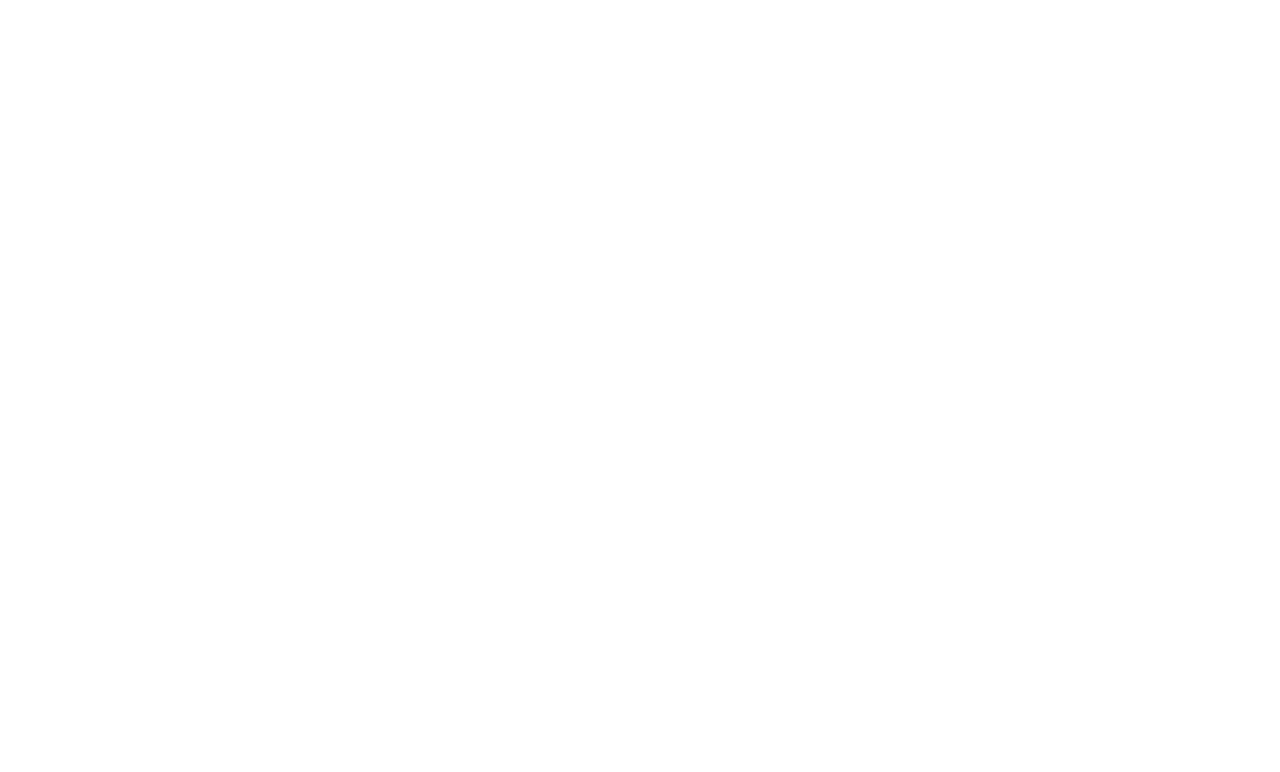
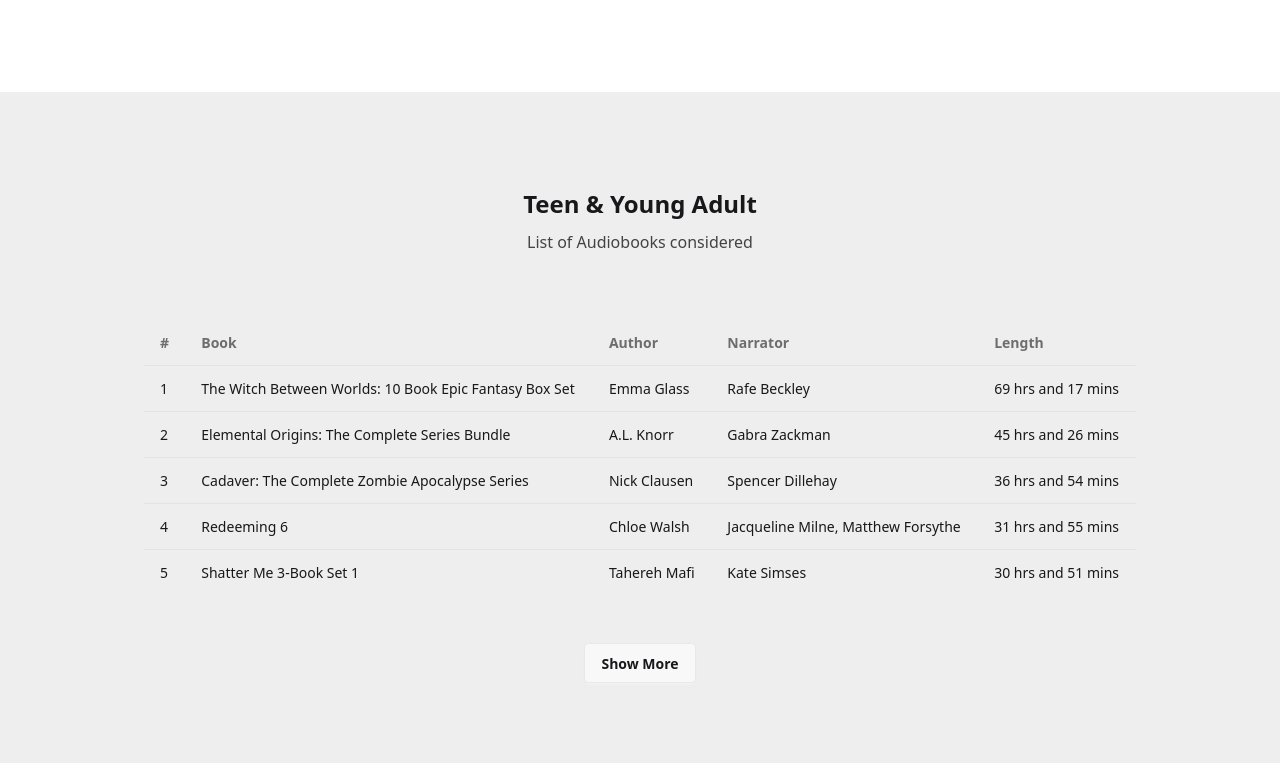
Before and after one commit to iaseth/data-is-beautiful, a SvelteKit app in the folder sv-master/: page /audible in a window 1280 px wide. Shown: the part 2248-3020 px from the top of the page. Before the commit the page ends 2340 px from the top, so only its background shows below. Built offline with nearby package versions, Linux system fonts and the light colour scheme.

Commit message:
Now listing top 5 books from each genre

```diff
--- a/sv-master/src/routes/audible/+page.svelte
+++ b/sv-master/src/routes/audible/+page.svelte
@@ -1,6 +1,7 @@
 
 <script lang="ts">
-	import BookCategory from "./BookCategory.svelte";
+	import BookCategoryBar from "./BookCategoryBar.svelte";
+	import BookCategoryFull from "./BookCategoryFull.svelte";
 	import { getCategories } from "./data";
 
 	const cats = getCategories();
@@ -11,15 +12,21 @@
 	<title>Audible Insights</title>
 </svelte:head>
 
-<section class="font-mono">
-	<section class="max-w-3xl mx-auto px-2 py-24">
-		<header class="prose text-center mx-auto">
+<section class="bg-odd-even font-mono">
+	<section class="max-w-3xl mx-auto py-8 pb-20">
+		<header class="prose text-center mx-auto px-4 py-12">
 			<h2>Average Duration</h2>
-			<p>for Top 30 Audiobooks from each genre</p>
+			<p class="-mt-4">for Top 30 Audiobooks from each genre</p>
 		</header>
 
-		{#each cats as cat}
-			<BookCategory {cat} {max} />
-		{/each}
+		<section class="px-2">
+			{#each cats as cat}
+				<BookCategoryBar {cat} {max} />
+			{/each}
+		</section>
 	</section>
 </section>
+
+{#each cats as cat}
+	<BookCategoryFull {cat} {max} />
+{/each}
--- /dev/null
+++ b/sv-master/src/routes/audible/BookCategoryFull.svelte
@@ -0,0 +1,61 @@
+
+<script lang="ts">
+	import { getTailwindBgClass } from "./colors";
+	import type { BookCategoryDS } from "./data";
+
+	interface Props {
+		cat: BookCategoryDS;
+		max: number,
+	}
+	let { cat, max }: Props = $props();
+	const bestsellers = $derived(cat.data.bestsellers);
+	let showCount = $state(5);
+
+	const showMore = () => showCount += 5;
+	const showLess = () => showCount -= 5;
+</script>
+
+<section class="bg-odd-even">
+	<section class="max-w-5xl mx-auto px-4 py-8">
+		<header class="prose text-center mx-auto py-16">
+			<h2>{cat.title}</h2>
+			<p class="-mt-4">List of Audiobooks considered</p>
+		</header>
+
+		<section>
+			<table class="table">
+				<thead>
+					<tr>
+						<th>#</th>
+						<th>Book</th>
+						<th>Author</th>
+						<th>Narrator</th>
+						<th>Length</th>
+					</tr>
+				</thead>
+
+				<tbody>
+					{#each bestsellers.slice(0, showCount) as book, i}
+						<tr>
+							<td>{i+1}</td>
+							<td>{book.title}</td>
+							<td>{book.author}</td>
+							<td>{book.narrated_by}</td>
+							<td>{book.length}</td>
+						</tr>
+					{/each}
+				</tbody>
+			</table>
+		</section>
+
+		<footer class="text-center py-12">
+			{#if showCount > 5}
+				<button class="btn" onclick={showLess}>Show Less</button>
+			{/if}
+
+			{#if showCount < bestsellers.length}
+				<button class="btn" onclick={showMore}>Show More</button>
+			{/if}
+		</footer>
+	</section>
+</section>
--- a/sv-master/src/routes/audible/data.ts
+++ b/sv-master/src/routes/audible/data.ts
@@ -39,6 +39,7 @@
 	for (const cat of categories) {
 		const total = cat.data.bestsellers.reduce((t, a) => t + a.minutes, 0);
 		cat.average = Math.floor(total / cat.data.bestsellers.length);
+		cat.data.bestsellers = cat.data.bestsellers.sort((a,b) => b.minutes - a.minutes);
 	}
 	categories.sort((a, b) => (b.average ?? 0) - (a.average ?? 0));
 	return categories;
```
Also changed, not shown: sv-master/src/routes/audible/BookCategoryBar.svelte (renamed from sv-master/src/routes/audible/BookCategory.svelte).
